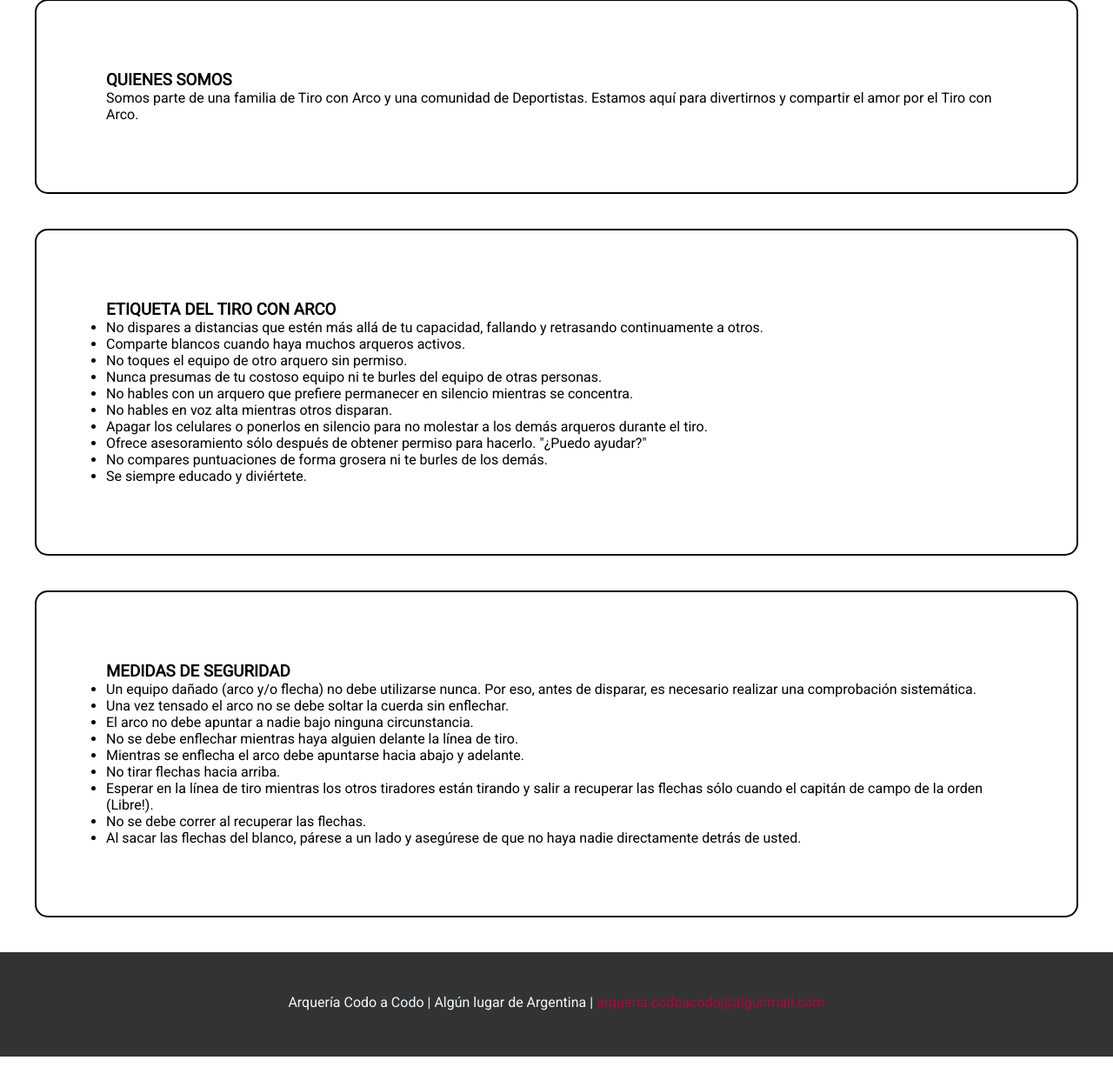
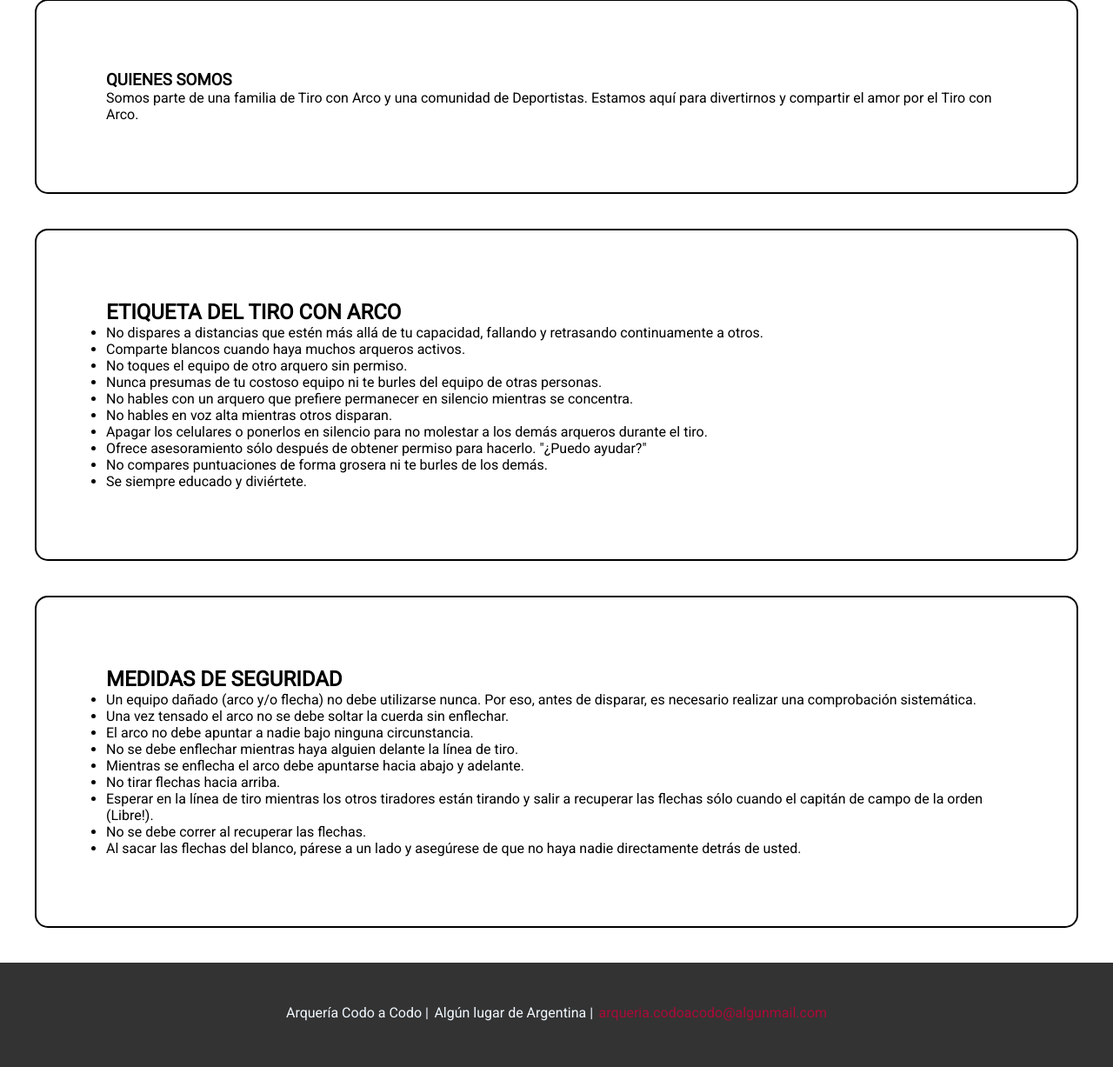
Before and after one commit to aga60/codo4fspython9, a Python web app: template templates/acercade.html in a window 1280 px wide. Shown: the part 281-1508 px from the top of the page at 87% size. Run offline with Jinja, Linux system fonts and the light colour scheme; the template is opened without the code that fills it, so the values that code supplies are empty.

Commit message:
Cambiado footer a flex

```diff
--- a/css/acercade.css
+++ b/css/acercade.css
@@ -80,7 +80,7 @@ footer{
 
 /* Eliminar comportamiento en bloque entre divs del footer */
 .footer-text{
-    display: inline-block; /*Situa en linea el div y el nav*/
+    display: inline-block; /*Situa en linea las divs*/
     padding-top: 6vh; /*Agrega separación del borde del pie de página al texto*/
 }
 
@@ -88,4 +88,19 @@ footer{
 p a {
     color: rgba(199, 0, 57, 0.8); /* Cambia el color del texto del enlace */
     text-decoration: none; /* Opcional: quitar la subrayado del enlace */
-  }
+}
+
+/* flex container en el footer */
+.footer-container{
+    display: inline-flex; /* Situa en linea las divs */
+    padding-top: 6vh; /* Agrega separación del borde del pie de página al texto */
+    flex-wrap: wrap; /* Permite desborde al achicarse la ventana */
+    row-gap: 1vh; /* Hueco entre filas al desbordar */
+    column-gap: .5vw; /* Hueco entre columnas (divs) */
+    justify-content: center;
+}
+
+.footer-item a {
+    color: rgba(199, 0, 57, 0.8); /* Cambia el color del texto del enlace */
+    text-decoration: none; /* Opcional: quitar la subrayado del enlace */
+}
--- a/templates/acercade.html
+++ b/templates/acercade.html
@@ -48,7 +48,7 @@
             </article>
 
             <article class="article-acercade">
-                <h1>ETIQUETA DEL TIRO CON ARCO</h1>
+                <h2>ETIQUETA DEL TIRO CON ARCO</h2>
                 <ul>
                     <li>No dispares a distancias que estén más allá de tu capacidad, fallando y retrasando continuamente a otros.
                     <li>Comparte blancos cuando haya muchos arqueros activos.</li>
@@ -64,7 +64,7 @@
             </article>
 
             <article class="article-acercade">
-                <h1>MEDIDAS DE SEGURIDAD</h1>
+                <h2>MEDIDAS DE SEGURIDAD</h2>
                 <ul>
                     <li>Un equipo dañado (arco y/o flecha) no debe utilizarse nunca. Por eso, antes de disparar, es necesario realizar una comprobación sistemática.</li>
                     <li>Una vez tensado el arco no se debe soltar la cuerda sin enflechar.</li>
@@ -81,13 +81,20 @@
     </main>
 
     <footer>
-
-        <div class="footer-text">
+        <!-- footer original -->
+        <!-- <div class="footer-text">
             <p>Arquería Codo a Codo | Algún lugar de Argentina |</p>
         </div>
 
         <div class="footer-text">
             <p><a href="mailto://arqueria.codoacodo@algunmail.com">arqueria.codoacodo@algunmail.com</a></p>
+        </div> -->
+
+        <!-- footer con flex -->
+        <div class="footer-container"> <!-- Flex container -->
+            <div class="footer-item item-1">Arquería Codo a Codo |</div> <!-- Flex items -->
+            <div class="footer-item item-2">Algún lugar de Argentina |</div>
+            <div class="footer-item item-3"><a href="mailto://arqueria.codoacodo@algunmail.com">arqueria.codoacodo@algunmail.com</a></div>
         </div>
 
     </footer>
```
